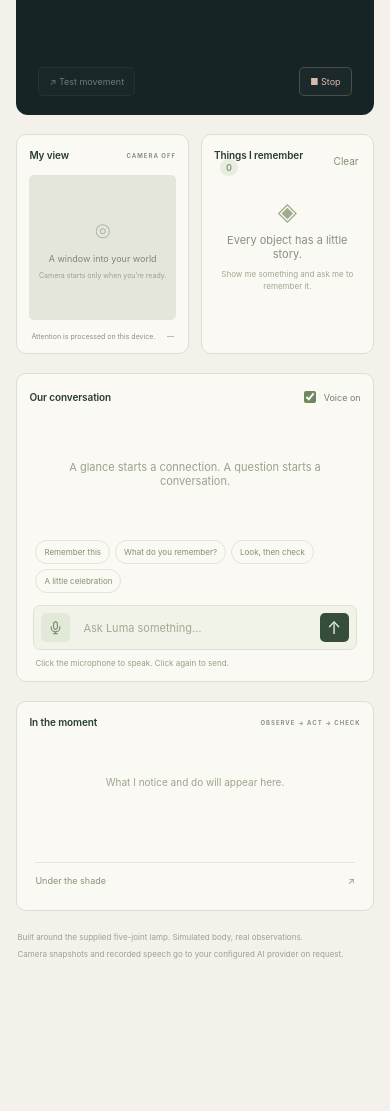
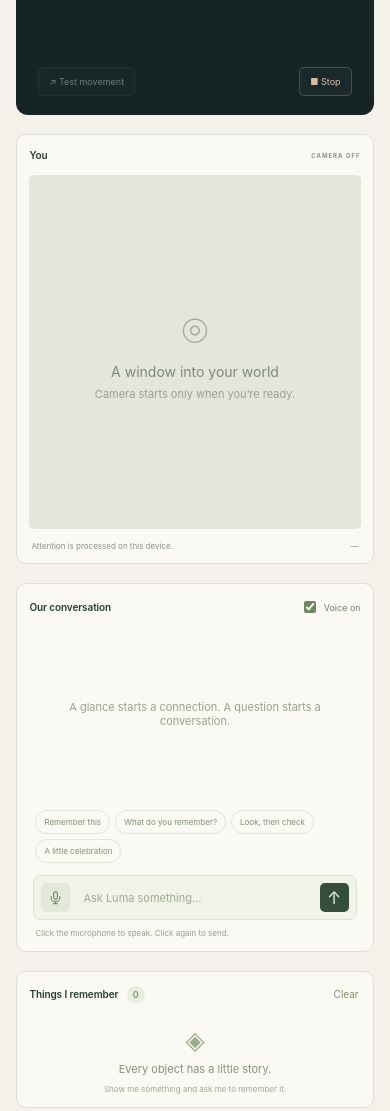
Before and after one commit to AnilBoraAtakan/human-computer-lab-challenge, a website: page public/index.html in a window 390 px wide. Shown: the part 580-1691 px from the top of the page. Before the commit the page ends 1580 px from the top, so only its background shows below. Drawn offline with nearby package versions, Linux system fonts and the light colour scheme.

Commit message:
[interface] enlarged camera panel and aligned Luma viewpoint

```diff
--- a/public/index.html
+++ b/public/index.html
@@ -77,10 +77,9 @@
             </button>
           </div>
         </section>
-        <aside class="side-panel">
-          <section class="camera-card">
+        <section class="camera-card" aria-label="Your camera">
           <div class="section-head">
-              <h2>My view</h2>
+            <h2>You</h2>
             <span id="camera-status" class="tiny-status">CAMERA OFF</span>
           </div>
           <div class="camera-view">
@@ -100,20 +99,6 @@
             ><span id="vision-ms">—</span>
           </div>
         </section>
-          <section class="memory-card">
-            <div class="section-head">
-              <h2>Things I remember <span id="memory-count">0</span></h2>
-              <button id="forget" class="text-button">Clear</button>
-            </div>
-            <div id="memory" class="memory-list">
-              <div class="empty-memory">
-                <span>◈</span>
-                <p>Every object has a little story.</p>
-                <small>Show me something and ask me to remember it.</small>
-              </div>
-            </div>
-          </section>
-        </aside>
         <section class="conversation-card">
           <div class="section-head">
             <h2>Our conversation</h2>
@@ -182,6 +167,20 @@
             ><span id="turn-latency"></span>
           </div>
         </section>
+        <aside class="side-panel" aria-label="Memory and activity">
+          <section class="memory-card">
+            <div class="section-head">
+              <h2>Things I remember <span id="memory-count">0</span></h2>
+              <button id="forget" class="text-button">Clear</button>
+            </div>
+            <div id="memory" class="memory-list">
+              <div class="empty-memory">
+                <span>◈</span>
+                <p>Every object has a little story.</p>
+                <small>Show me something and ask me to remember it.</small>
+              </div>
+            </div>
+          </section>
           <section class="activity-card">
             <div class="section-head">
               <h2>In the moment</h2>
@@ -197,7 +196,9 @@
               <div class="metric-grid">
                 <div><span>Render</span><strong id="fps">—</strong></div>
                 <div><span>Server memory</span><strong id="rss">—</strong></div>
-              <div><span>Attention</span><strong id="face-time">—</strong></div>
+                <div>
+                  <span>Attention</span><strong id="face-time">—</strong>
+                </div>
               </div>
               <div id="joints"></div>
               <button id="export" class="text-button">
@@ -205,6 +206,7 @@
               </button>
             </details>
           </section>
+        </aside>
       </div>
       <footer>
         <span
--- a/public/robot.js
+++ b/public/robot.js
@@ -26,7 +26,8 @@ export class LampBody {
     this.scene.fog = new THREE.Fog("#172425", 3, 8);
     this.camera = new THREE.PerspectiveCamera(37, 1, 0.01, 30);
     this.camera.up.set(0, 0, 1);
-    this.camera.position.set(-1.25, -1.4, 1.04);
+    // The supplied head faces -X at its neutral yaw; meet it from the front.
+    this.camera.position.set(-1.95, 0, 0.7);
     this.renderer = new THREE.WebGLRenderer({ antialias: true, alpha: false });
     this.renderer.setPixelRatio(Math.min(devicePixelRatio, 1.5));
     this.renderer.shadowMap.enabled = true;
--- a/public/style.css
+++ b/public/style.css
@@ -169,12 +169,19 @@ p {
   margin-right: 9px;
 }
 .workspace {
+  --participant-height: 490px;
   display: grid;
-  grid-template-columns: minmax(0, 1.8fr) minmax(310px, 1fr);
+  grid-template-columns: repeat(2, minmax(0, 1fr));
   gap: 19px;
 }
+.workspace > * {
+  min-width: 0;
+}
+.stage-card,
+.camera-card {
+  height: var(--participant-height);
+}
 .stage-card {
-  height: 490px;
   background: #172425;
   position: relative;
   border-radius: 12px;
@@ -308,7 +315,8 @@ p {
   color: #8a9388;
 }
 .camera-view {
-  height: 165px;
+  flex: 1;
+  min-height: 0;
   background: #e4e6dc;
   position: relative;
   margin: 0 12px;
@@ -341,16 +349,16 @@ p {
   color: #7c897a;
 }
 .camera-symbol {
-  font-size: 34px;
+  font-size: 44px;
   color: #a0ac96;
   font-weight: 200;
   margin-bottom: 6px;
 }
 #camera-placeholder p {
-  font-size: 11px;
+  font-size: 14px;
 }
 #camera-placeholder small {
-  font-size: 9px;
+  font-size: 11px;
   margin-top: 7px;
   color: #99a18f;
 }
@@ -373,7 +381,6 @@ p {
   font-size: 8px;
 }
 .memory-card {
-  flex: 1;
   min-height: 205px;
 }
 .section-head h2 span {
@@ -480,8 +487,14 @@ p {
   width: 12px;
   height: 12px;
 }
+.camera-card,
+.conversation-card {
+  display: flex;
+  flex-direction: column;
+}
 .conversation {
-  height: 120px;
+  flex: 1 1 0;
+  min-height: 180px;
   overflow: auto;
   padding: 0 19px 12px;
   display: flex;
@@ -760,11 +773,8 @@ dialog li {
   }
 }
 @media (min-width: 1500px) {
-  .stage-card {
-    height: 530px;
-  }
-  .camera-view {
-    height: 190px;
+  .workspace {
+    --participant-height: 530px;
   }
   .memory-list {
     max-height: 180px;
@@ -773,9 +783,6 @@ dialog li {
 @media (max-width: 950px) {
   .topnote {
     display: none;
-  }
-  .workspace {
-    grid-template-columns: minmax(0, 1.4fr) minmax(270px, 1fr);
   }
   h1 {
     font-size: 30px;
@@ -801,6 +808,7 @@ dialog li {
     height: 70px;
   }
   .workspace {
+    --participant-height: 430px;
     grid-template-columns: 1fr;
   }
   .intro {
@@ -822,19 +830,8 @@ dialog li {
   .eyebrow {
     font-size: 7px;
   }
-  .stage-card {
-    height: 430px;
-  }
   .side-panel {
-    display: grid;
-    grid-template-columns: 1fr 1fr;
     gap: 12px;
-  }
-  .camera-view {
-    height: 145px;
-  }
-  .camera-foot {
-    font-size: 7px;
   }
   .memory-card {
     min-height: 0;
@@ -855,15 +852,6 @@ dialog li {
   .tiny-status {
     font-size: 6px;
   }
-  .camera-symbol {
-    font-size: 25px;
-  }
-  #camera-placeholder p {
-    font-size: 9px;
-  }
-  #camera-placeholder small {
-    font-size: 7px;
-  }
   footer {
     flex-direction: column;
     gap: 5px;
```
Lines whose indentation alone changed are shown as unchanged.
